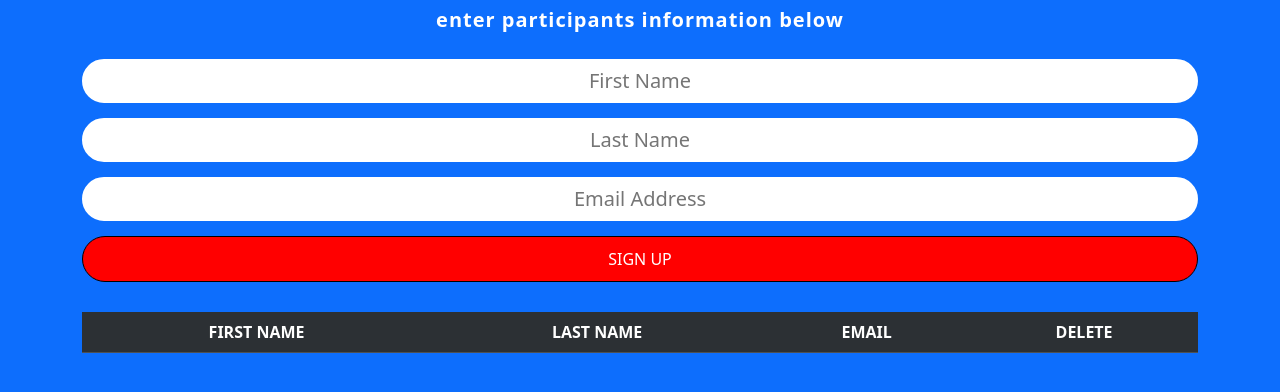
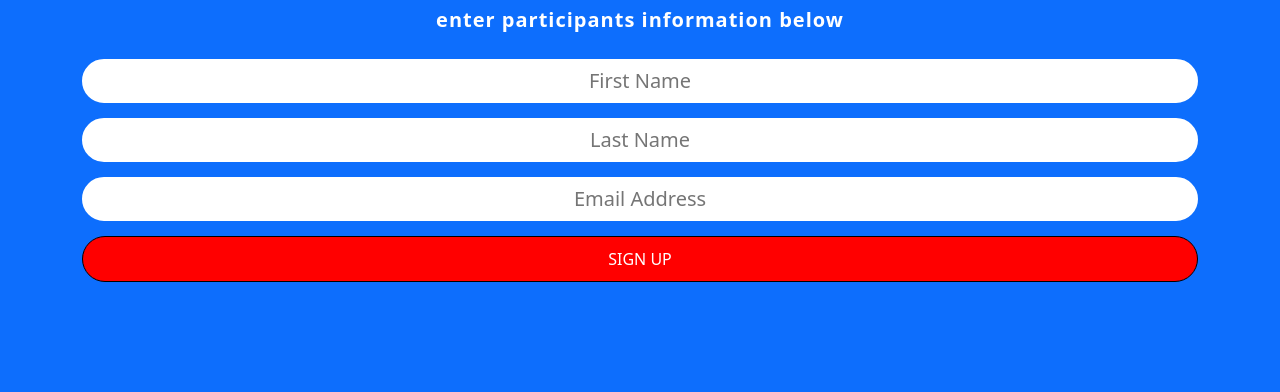
Before and after one commit to JLindblom2005/PHP-Sign-Up-Form-Project, a PHP site: page / in a window 1280 px wide. Shown: the part 349-741 px from the top of the page. Run offline with PHP 8.4, Linux system fonts and the light colour scheme; data that the repository does not hold is empty.

Commit message:
Add files via upload

```diff
--- a/index.php
+++ b/index.php
@@ -46,16 +46,6 @@
             </form>
 
 
-
-            <table class="table table-striped">
-
-                <tr class="table-dark">
-                    <th>FIRST NAME</th>
-                    <th>LAST NAME</th>
-                    <th>EMAIL</th>
-                    <th>DELETE</th>
-                </tr>
-
             <?php
             $servername = "localhost";
             $username = "root";
@@ -73,7 +63,16 @@
             $result = mysqli_query($conn, $sql);
 
             if (mysqli_num_rows($result) > 0) {
-            // output data of each row
+            // output data of each row            <table class="table table-striped">
+                ?>
+            <table class="table table-striped">
+                <tr class="table-dark">
+                <th>FIRST NAME</th>
+                <th>LAST NAME</th>
+                <th>EMAIL</th>
+                <th>DELETE</th>
+                </tr>
+            <?php
             while($row = mysqli_fetch_assoc($result)) {
                 ?>
 
```
